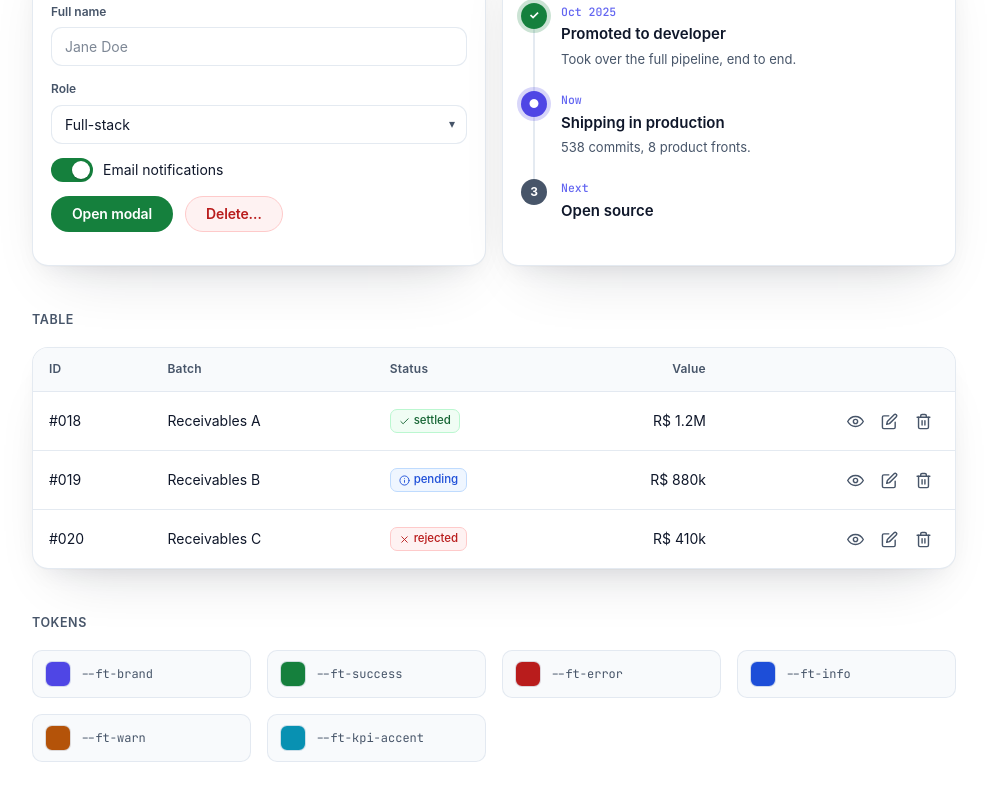
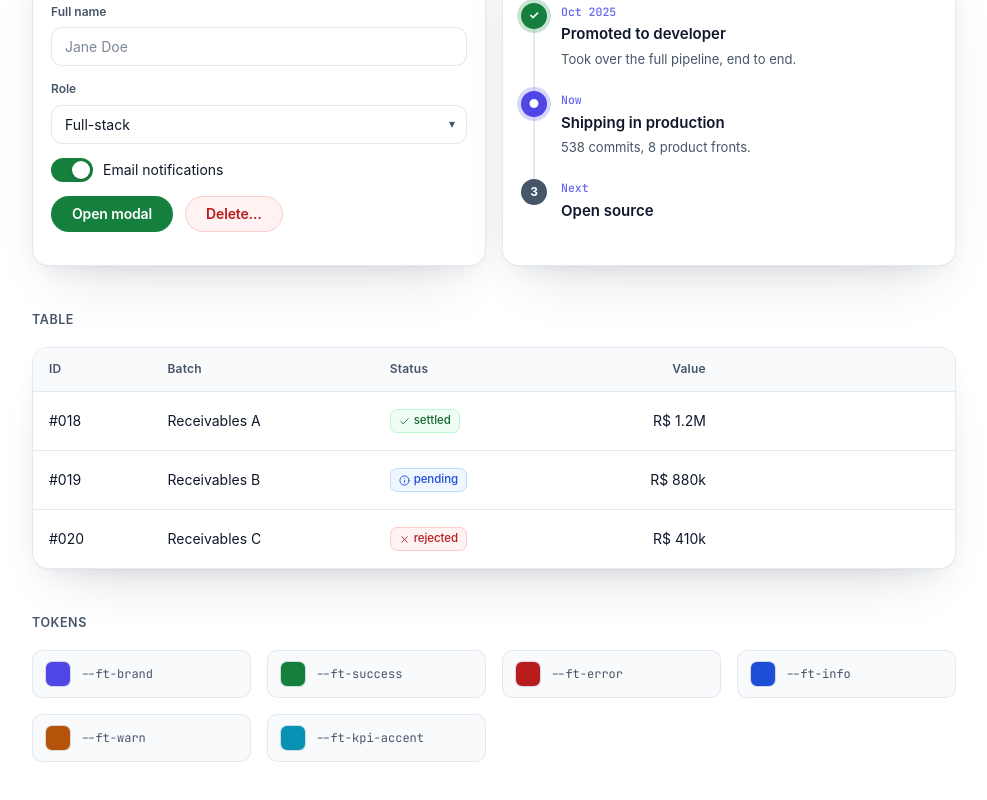
Before and after one commit to carlosvoliv/facet-ui, a Vue app: page / in a window 1280 px wide. Shown: the part 1249-2049 px from the top of the page, without its empty margins (146-1133 px from the left). Built offline with nearby package versions, Linux system fonts and the light colour scheme.

Commit message:
feat(table): reveal row actions only on row hover / keyboard focus

```diff
--- a/src/components/FacetTable.vue
+++ b/src/components/FacetTable.vue
@@ -65,4 +65,16 @@ defineProps({
 }
 .ft-table tbody tr:last-child td { border-bottom: none; }
 .ft-table tbody tr:hover { background: var(--ft-surface-1); }
+
+/* Row actions: hidden until the row is hovered or keyboard-focused. */
+.ft-table tbody td :deep(.ft-row-actions) {
+  opacity: 0;
+  pointer-events: none;
+  transition: opacity 0.15s ease;
+}
+.ft-table tbody tr:hover :deep(.ft-row-actions),
+.ft-table tbody tr:focus-within :deep(.ft-row-actions) {
+  opacity: 1;
+  pointer-events: auto;
+}
 </style>
--- a/src/demo/App.vue
+++ b/src/demo/App.vue
@@ -159,7 +159,7 @@ const swatches = ['--ft-brand', '--ft-success', '--ft-error', '--ft-info', '--ft
           <FacetChip :variant="value" size="sm">{{ value === 'ok' ? 'settled' : value === 'err' ? 'rejected' : 'pending' }}</FacetChip>
         </template>
         <template #cell-actions>
-          <div class="row-actions">
+          <div class="ft-row-actions">
             <FacetIconButton name="eye" title="Details" />
             <FacetIconButton name="edit" title="Edit" />
             <FacetIconButton name="trash" variant="danger" title="Delete" />
@@ -228,7 +228,7 @@ const swatches = ['--ft-brand', '--ft-success', '--ft-error', '--ft-info', '--ft
 section { margin-top: 44px; }
 .lead { font-family: var(--ft-font-display); font-size: 12.5px; font-weight: 600; text-transform: uppercase; letter-spacing: 0.045em; color: var(--ft-text-soft); margin: 0 0 18px; }
 .row { display: flex; flex-wrap: wrap; gap: 12px; align-items: center; }
-.row-actions { display: inline-flex; gap: 2px; justify-content: flex-end; }
+.ft-row-actions { display: inline-flex; gap: 2px; justify-content: flex-end; }
 .stack { display: flex; flex-direction: column; gap: 14px; }
 .grid { display: grid; grid-template-columns: repeat(auto-fit, minmax(200px, 1fr)); gap: 16px; }
 .cols { display: grid; grid-template-columns: repeat(auto-fit, minmax(320px, 1fr)); gap: 16px; }
```
